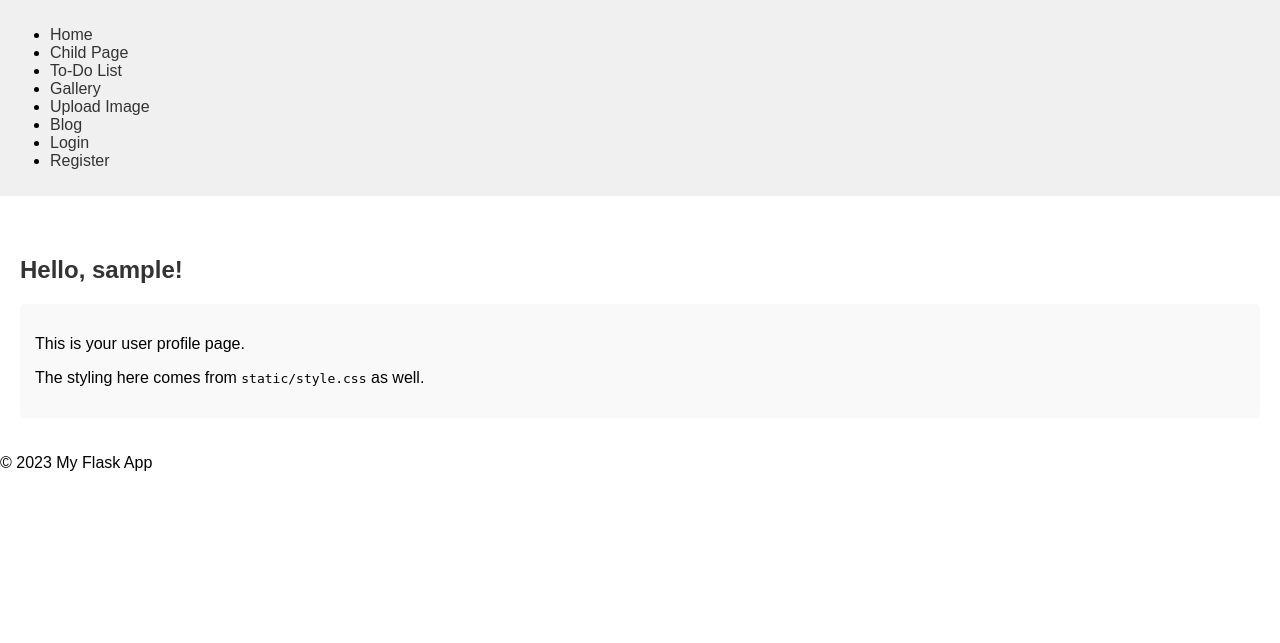
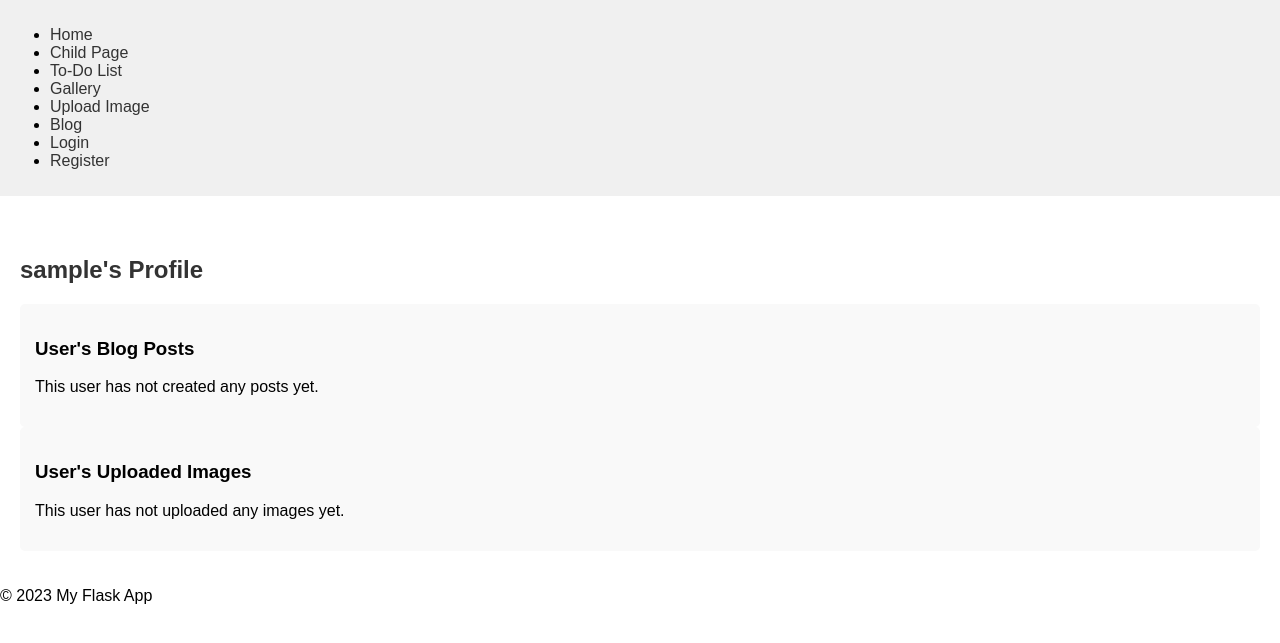
Before and after one commit to jonnygiger/webshowcase, a Flask app: a page that uses templates/user.html in a window 1280 px wide. Shown: the top 643 px of the page. Run offline with Flask 2, Linux system fonts and the light colour scheme.

Commit message:
feat: Implement user profile page
This commit introduces a new user profile page accessible via `/user/<username>`.

The user profile page displays:
- Your username.
- A list of blog posts authored by you, with titles linking to the full post and timestamps.
- A gallery of images uploaded by you.
- Appropriate messages if you have no blog posts or uploaded images.

To support this feature, the following changes were made:
- The user data structure in `app.py` was updated to store lists of `uploaded_images` and `blog_post_ids` for each user.
- The registration process now initializes these fields for new users.
- Image upload and blog post creation functionalities were updated to associate the content with the logged-in user.
- The `user.html` template was created/updated to render this information.
- New tests were added for the user profile functionality.
- Existing tests were reviewed and fixed, including an issue with decorator order for protected routes.
- The `README.md` file has been updated to document this new feature.

```diff
--- a/app.py
+++ b/app.py
@@ -12,7 +12,11 @@ app.config['ALLOWED_EXTENSIONS'] = {'png', 'jpg', 'jpeg', 'gif'}
 
 # User storage
 users = {
-    "demo": generate_password_hash("password123")
+    "demo": {
+        "password": generate_password_hash("password123"),
+        "uploaded_images": [],
+        "blog_post_ids": []
+    }
 }
 blog_posts = []
 #blog_post_id_counter = 0 # Will be app attribute
@@ -24,12 +28,15 @@ if not os.path.exists(app.config['UPLOAD_FOLDER']):
 
 def allowed_file(filename):
     return '.' in filename and \
+           filename.rsplit('.', 1)[0] != "" and \
            filename.rsplit('.', 1)[1].lower() in app.config['ALLOWED_EXTENSIONS']
 
 # Decorator for requiring login
 def login_required(f):
     @wraps(f)
     def decorated_function(*args, **kwargs):
+        # Debug print inside the decorator to see session state
+        print(f"login_required: session content before check: {dict(session)}")
         if 'logged_in' not in session:
             flash('You need to be logged in to access this page.', 'danger')
             return redirect(url_for('login'))
@@ -46,10 +53,20 @@ def child():
 
 @app.route('/user/<username>')
 def user_profile(username):
-    return render_template('user.html', username=username)
+    # Filter blog posts for the given username
+    user_posts = [post for post in blog_posts if post['author_username'] == username]
 
+    # Retrieve user's uploaded images
+    user_images = []
+    if username in users:
+        user_images = users[username].get('uploaded_images', [])
+        # Optionally, you could also filter posts using users[username]['blog_post_ids']
+        # but the current author_username filter is likely sufficient and simpler.
+
+    return render_template('user.html', username=username, posts=user_posts, user_images=user_images)
+
+@app.route('/todo', methods=['GET', 'POST'])
 @login_required
-@app.route('/todo', methods=['GET', 'POST'])
 def todo():
     if 'todos' not in session:
         session['todos'] = []
@@ -62,14 +79,14 @@ def todo():
 
     return render_template('todo.html', todos=session.get('todos', []))
 
+@app.route('/todo/clear')
 @login_required
-@app.route('/todo/clear')
 def clear_todos():
     session.pop('todos', None)
     return redirect(url_for('todo'))
 
+@app.route('/gallery/upload', methods=['GET', 'POST'])
 @login_required
-@app.route('/gallery/upload', methods=['GET', 'POST'])
 def upload_image():
     if request.method == 'POST':
         if 'file' not in request.files:
@@ -82,6 +99,9 @@ def upload_image():
         if file and allowed_file(file.filename):
             filename = secure_filename(file.filename)
             file.save(os.path.join(app.config['UPLOAD_FOLDER'], filename))
+            # Associate image with user
+            if 'username' in session and session['username'] in users:
+                users[session['username']]['uploaded_images'].append(filename)
             flash('Image successfully uploaded!', 'success')
             return redirect(url_for('gallery')) # Redirect to gallery page
         else:
@@ -108,7 +128,8 @@ def login():
         username = request.form['username']
         password_candidate = request.form['password']
 
-        if username in users and check_password_hash(users.get(username), password_candidate):
+        user_data = users.get(username)
+        if user_data and check_password_hash(user_data['password'], password_candidate):
             session['logged_in'] = True
             session['username'] = username
             flash('You are now logged in!', 'success')
@@ -126,7 +147,7 @@ def logout():
     return redirect(url_for('login'))
 
 @app.route('/blog/create', methods=['GET', 'POST'])
-@login_required
+@login_required # This order was already correct
 def create_post():
     #global blog_post_id_counter # No longer global like this
     if request.method == 'POST':
@@ -141,6 +162,9 @@ def create_post():
             "timestamp": datetime.now().strftime("%Y-%m-%d %H:%M:%S")
         }
         blog_posts.append(new_post)
+        # Associate post ID with user
+        if 'username' in session and session['username'] in users:
+            users[session['username']]['blog_post_ids'].append(new_post['id'])
         flash('Blog post created successfully!', 'success')
         return redirect(url_for('blog')) # This route will be created later
     return render_template('create_post.html')
@@ -161,7 +185,7 @@ def view_post(post_id):
         return redirect(url_for('blog'))
 
 @app.route('/blog/edit/<int:post_id>', methods=['GET', 'POST'])
-@login_required
+@login_required # This order was already correct
 def edit_post(post_id):
     post = next((p for p in blog_posts if p['id'] == post_id), None)
 
@@ -183,7 +207,7 @@ def edit_post(post_id):
     return render_template('edit_post.html', post=post)
 
 @app.route('/blog/delete/<int:post_id>', methods=['POST'])
-@login_required
+@login_required # This order was already correct
 def delete_post(post_id):
     post_to_delete = next((p for p in blog_posts if p['id'] == post_id), None)
 
@@ -210,7 +234,11 @@ def register():
             flash('Username already exists. Please choose a different one.', 'danger')
             return render_template('register.html')
         else:
-            users[username] = generate_password_hash(password)
+            users[username] = {
+                "password": generate_password_hash(password),
+                "uploaded_images": [],
+                "blog_post_ids": []
+            }
             flash('Registration successful! Please log in.', 'success')
             return redirect(url_for('login'))
     return render_template('register.html')
--- a/templates/user.html
+++ b/templates/user.html
@@ -3,9 +3,36 @@
 {% block title %}User Profile - {{ username }}{% endblock %}
 
 {% block content %}
-    <h2 class="page-title">Hello, {{ username }}!</h2>
+    <h2 class="page-title">{{ username }}'s Profile</h2>
+
     <div class="content-box">
-        <p>This is your user profile page.</p>
-        <p>The styling here comes from <code>static/style.css</code> as well.</p>
+        <h3>User's Blog Posts</h3>
+        {% if posts %}
+            <ul>
+                {% for post in posts %}
+                    <li>
+                        <a href="{{ url_for('view_post', post_id=post.id) }}">{{ post.title }}</a>
+                        <span class="text-muted"> - {{ post.timestamp }}</span>
+                    </li>
+                {% endfor %}
+            </ul>
+        {% else %}
+            <p>This user has not created any posts yet.</p>
+        {% endif %}
+    </div>
+
+    <div class="content-box">
+        <h3>User's Uploaded Images</h3>
+        {% if user_images %}
+            <div class="gallery-grid">
+                {% for image_filename in user_images %}
+                    <div class="gallery-item">
+                        <img src="{{ url_for('uploaded_file', filename=image_filename) }}" alt="User Image {{ image_filename }}" style="max-width: 200px; max-height: 200px; margin: 5px;">
+                    </div>
+                {% endfor %}
+            </div>
+        {% else %}
+            <p>This user has not uploaded any images yet.</p>
+        {% endif %}
     </div>
 {% endblock %}
```
Also changed, not shown: templates/index.html (+6 -10 lines), tests/test_app.py (+109 -6 lines), README.md.
